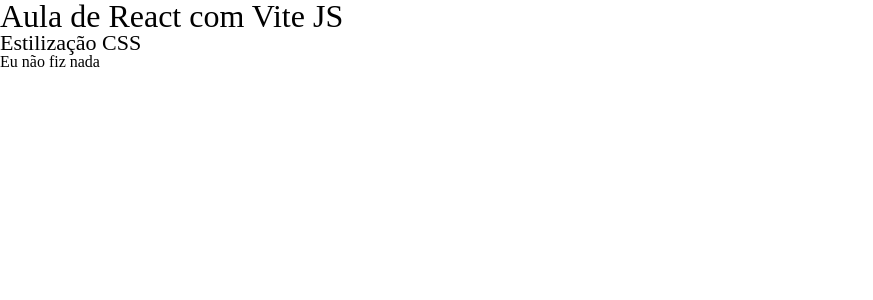
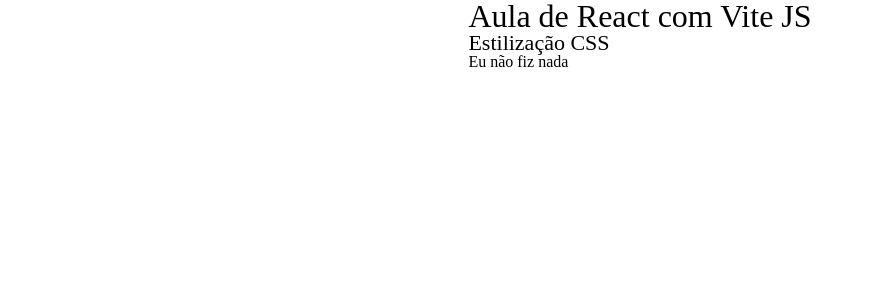
Before and after one commit to mgianzantti/introducao-vitejs, a React (Vite) app: page / in a window 1280 px wide. Shown: the top 300 px of the page, without its empty margins (0-873 px from the left). Built offline with nearby package versions, Linux system fonts and the light colour scheme.

Commit message:
aula7-02

```diff
--- a/src/css/global.css
+++ b/src/css/global.css
@@ -1,4 +1,15 @@
 /* CSS GLOBAL */
+
+body {
+    display: flex;
+    flex-direction: column;
+    align-items: center;
+   /* justify-content: center;*/
+   /*height: 100vh; */
+
+}
+
+
 
 h1 {
     font-size: 32px;
```
Also changed, not shown: src/sobre/page.jsx (added, +10 -0 lines), src/main.jsx (line endings or trailing spaces).
